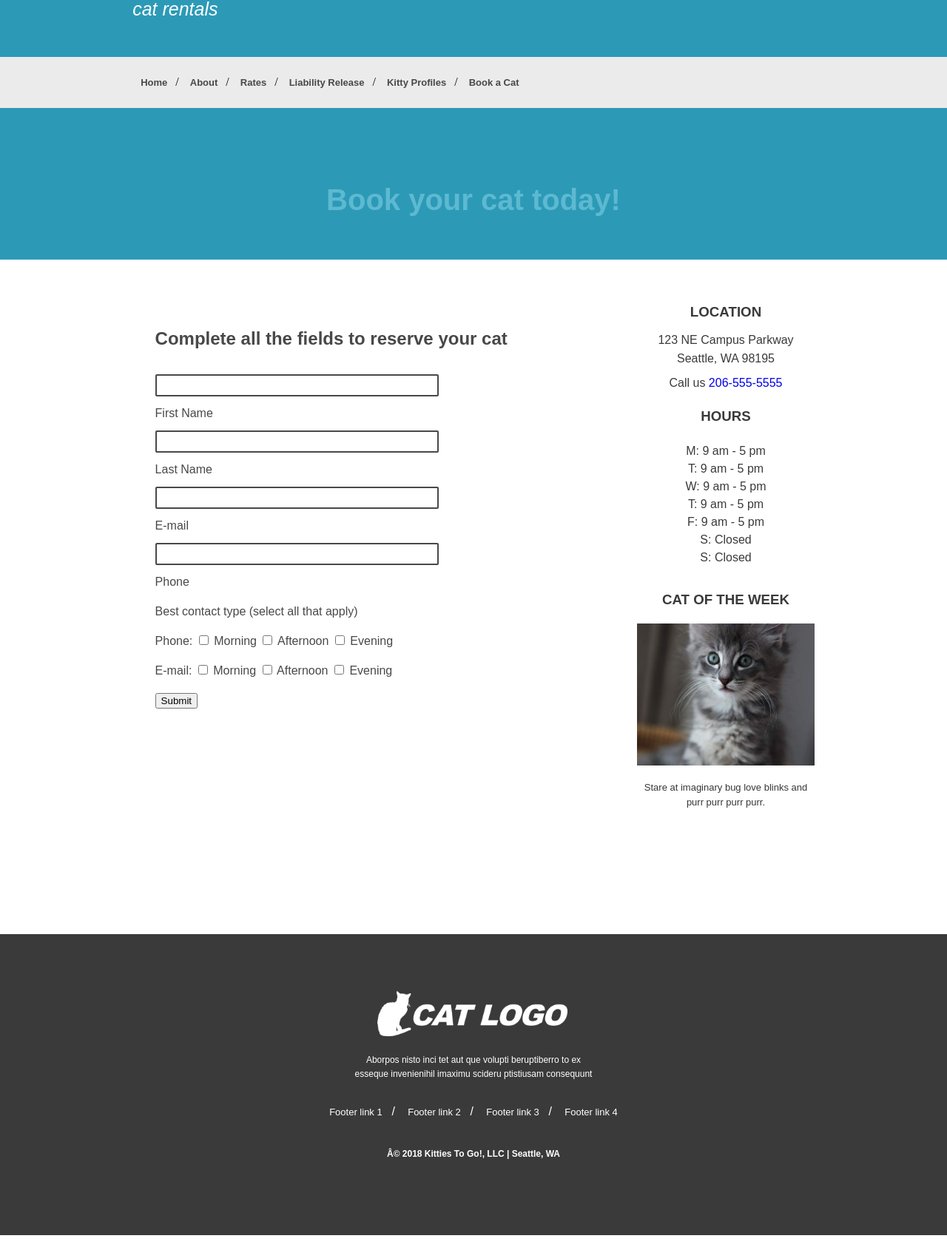
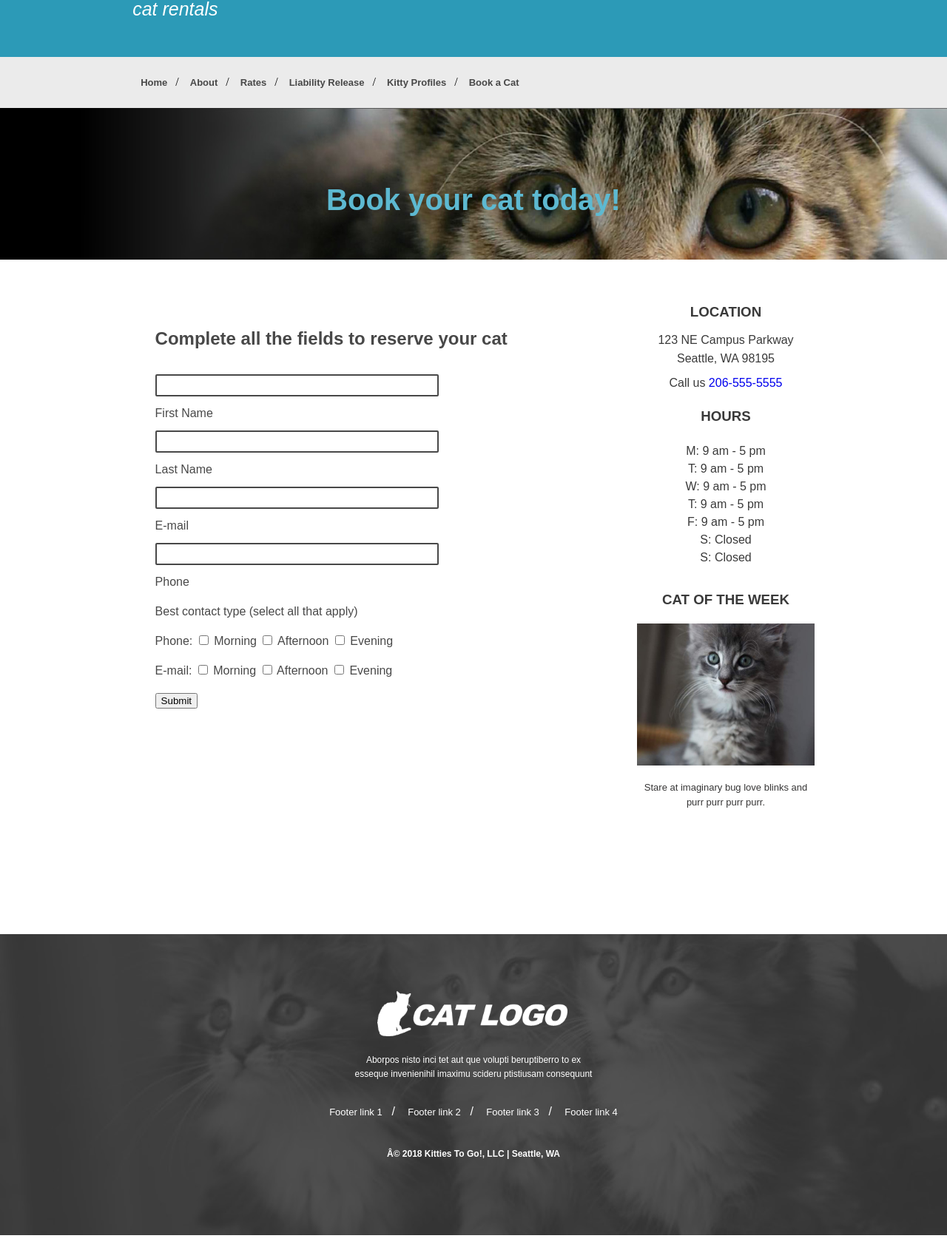
Before and after one commit to fdcartwright/kitties-to-go, a plain HTML site: page book-a-cat.html in a window 1280 px wide. Shown: the part 149-1835 px from the top of the page at 74% size. Drawn offline with Linux system fonts and the light colour scheme; the site is published under a folder, as on GitHub Pages, so addresses that start at the root find nothing.

Commit message:
Update stylesheet.css

```diff
--- a/stylesheet.css
+++ b/stylesheet.css
@@ -204,10 +204,10 @@ footer div h4 {
     padding: 8% 0 8% 0;
     width: 100vw;
     height: 150px;
-    background-image: url("/images/lesson04-mock2-banner-image.jpeg");
+    background-image: url("images/lesson04-mock2-banner-image.jpeg");
     background-repeat: no-repeat;
     background-size: cover;
 }
 .book-footer {
-    background-image: url("/images/lesson04-mock4-footer-image.jpeg");
+    background-image: url("images/lesson04-mock4-footer-image.jpeg");
 }
```
